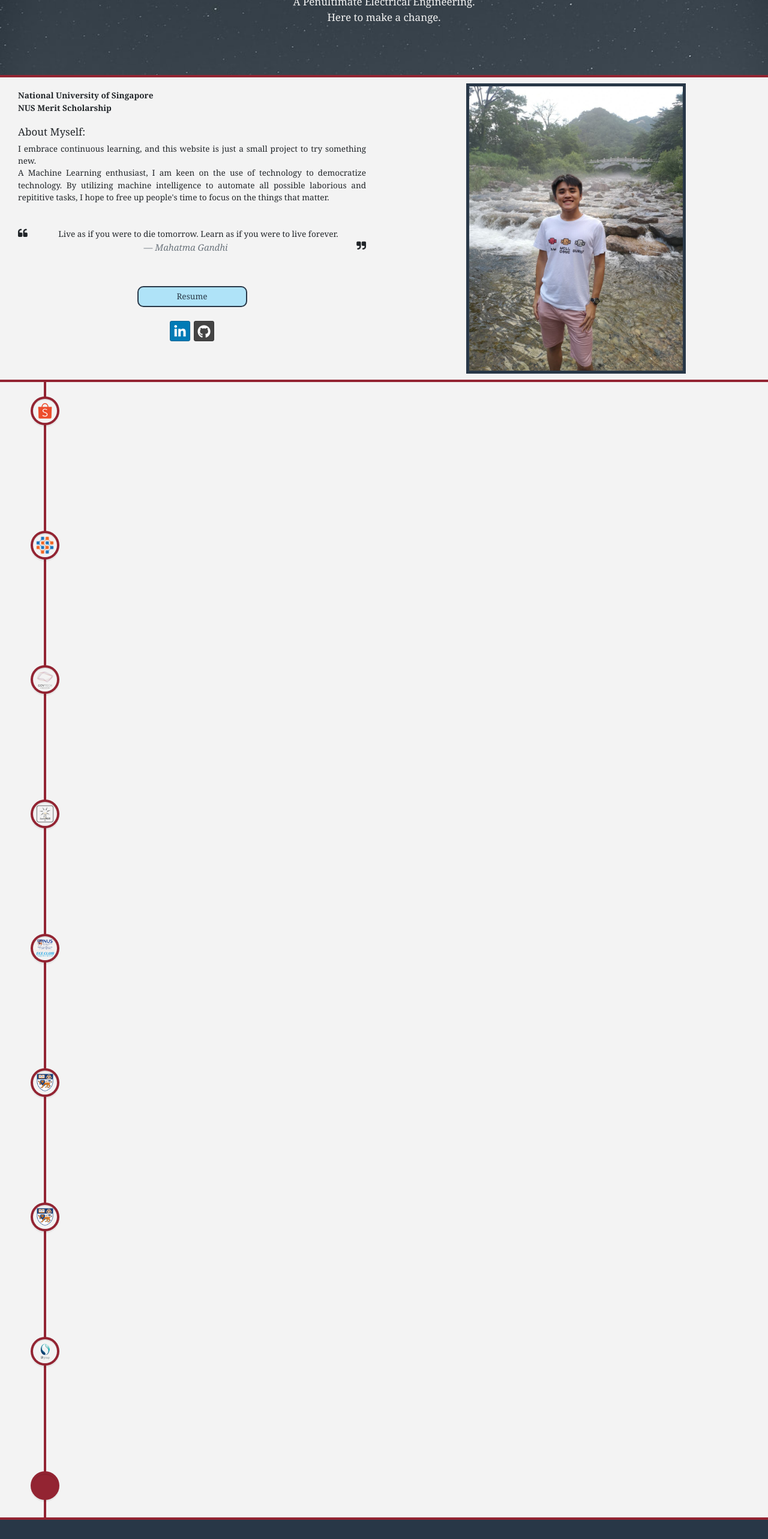
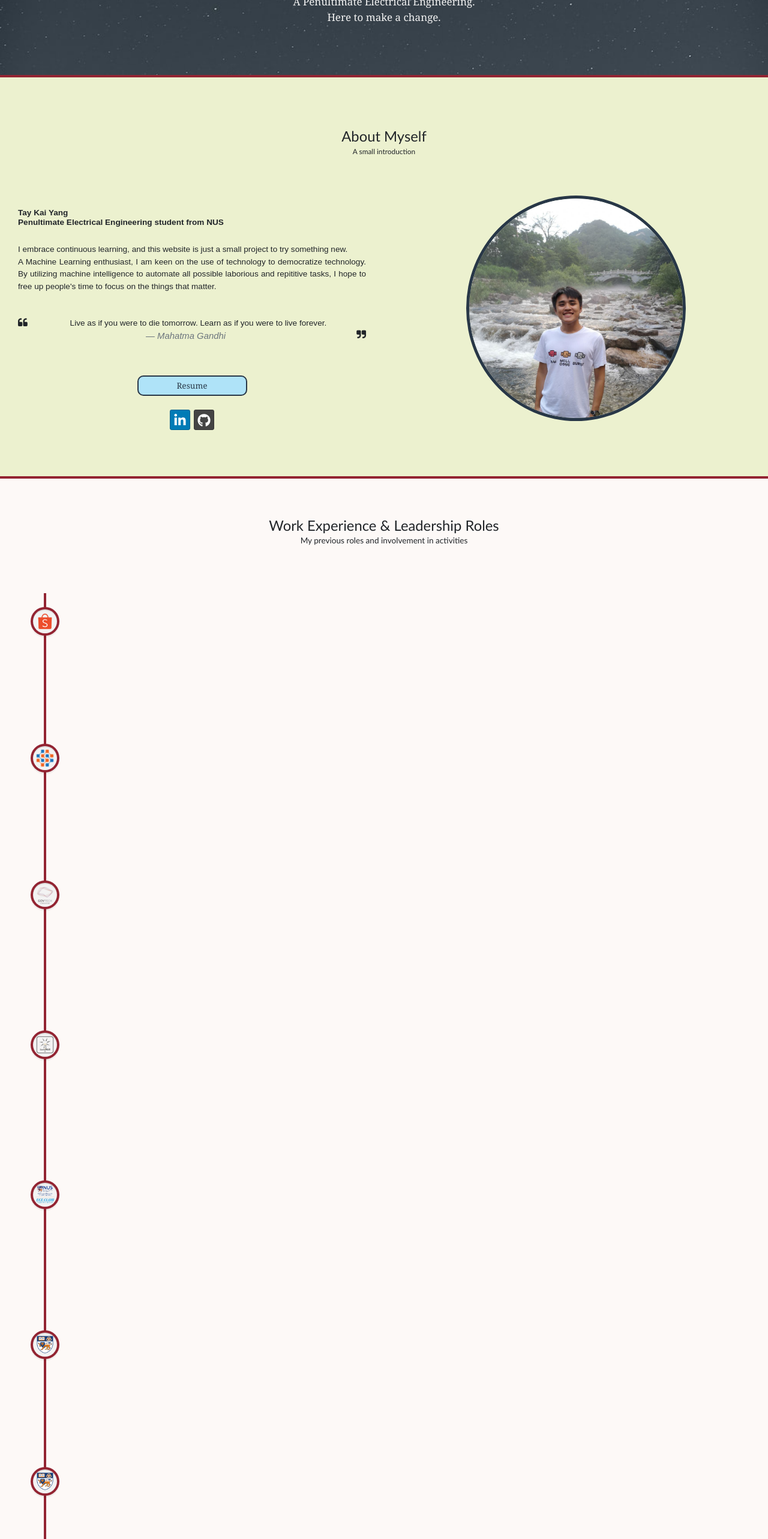
Before and after one commit to xfated/portfolio-site, a React (Create React App) app: page / in a window 1280 px wide. Shown: the part 160-2726 px from the top of the page at 60% size. Built offline with nearby package versions, Linux system fonts and the light colour scheme.

Commit message:
improved layout and started on projects

```diff
--- a/src/App.css
+++ b/src/App.css
@@ -6,6 +6,8 @@
   --muted: #932432;
   --text: #283747;
   --icon: #afe3f8;
+  --profilebackground: #ecf1cf;
+  --workbackground: #fdf9f7;
 }
 
 @font-face {
@@ -40,6 +42,11 @@
   align-items: center !important;
 }
 
+.section-header{
+  font-family: 'Trebuchet MS', 'Lucida Sans Unicode', 'Lucida Grande', 'Lucida Sans', Arial, sans-serif;
+  padding: 5% 0;
+}
+
 html {
   font-size: 0.7rem;
 }
--- a/src/components/AboutMe.js
+++ b/src/components/AboutMe.js
@@ -1,6 +1,7 @@
 import React, { Component } from 'react';
 import Description from './Description';
 import Timeline from './Timeline';
+import Projects from './Projects';
 
 const AboutMe = (props) => {
     return(
@@ -8,6 +9,8 @@ const AboutMe = (props) => {
             <Description />
             <div className="divider"></div>
             <Timeline />
+            <div className="divider"></div>
+            <Projects />
         </React.Fragment>
     );
 }
--- a/src/components/Description.css
+++ b/src/components/Description.css
@@ -1,19 +1,35 @@
 
 .profile-container {
-    background: var(--background);
+    background: var(--profilebackground);
     flex-direction: row-reverse;
     flex-wrap:wrap;
+    font-family: Arial, Helvetica, sans-serif;
+    padding-bottom: 5%;
+}
+
+.profile-pic-frame {
+    width: 60%;
+    position: relative;
+    overflow: hidden;
+    border-radius: 50%;
+    border: 5px solid var(--text);
+    text-align: center;
+    height:0;
+    padding-bottom: 60%;
 }
 
 .profile-pic {
-    max-width: 60%;
-    border: 5px solid var(--text);
-    margin: 10px;
-    align-self: center;
+    display: absolute;
+    top:0;
+    bottom:0;
+    left:0;
+    right:0;
+    width: 100%;
+    height: auto;
 }
 
 .profile-info {
-    font-family: Cochin, Georgia, Times, 'Times New Roman', serif;
+    font-family: 'Arial', Georgia, Times, 'Times New Roman', serif;
     font-style: normal;
 }
 
--- a/src/components/Description.js
+++ b/src/components/Description.js
@@ -28,16 +28,23 @@ const Description = (props) => {
     return(
         <div>
             <div className="profile-container flex">
+                <div className="col-12 text-center section-header">
+                    <br/>
+                    <h3 className="mb-0">About Myself</h3>
+                    <small>A small introduction</small>
+                    <br/>
+                </div>
                 <div className="col-12 col-md-6 flex flex-horizontal-center">
-                    <img className="profile-pic" src={MyInfo.displaypic} alt='profile picture'/>
+                    <div className="profile-pic-frame">
+                        <img className="profile-pic" src={MyInfo.displaypic} alt='profile picture'/>
+                    </div>
                 </div>
                 <div className="col-12 col-md-6">
                     <div className="col-12 profile-info">
                         <div className="block text-justify">
                             <br />
-                            {titles}
+                            <h6>{titles}</h6>
                             <br />
-                            <h5>About Myself: </h5>
                             {profile_desc}
                             <br /> <br />
                             <blockquote className="blockquote text-center">
--- /dev/null
+++ b/src/components/Projects.js
@@ -0,0 +1,15 @@
+import React from 'react';
+import { Card, CardImg, CardImgOverlay, CardTitle } from 'reactstrap';
+const Projects = (props) => {
+
+    return(
+        <div>
+            <div className="section-header col-12 text-center">
+                <h3 className="mb-0">Projects</h3>
+                <p>Stuff I'd say I'm proud of</p>
+            </div>
+        </div>
+    );
+}
+
+export default Projects;
--- a/src/components/Timeline.css
+++ b/src/components/Timeline.css
@@ -1,5 +1,5 @@
 .theme-background {
-    background: var(--background);
+    background: var(--workbackground);
 }
 
 .timeline-header {
@@ -9,6 +9,7 @@
 .timeline-desc {
     cursor: pointer;
 }
+
 
 .desc-button {
     background: var(--block);
@@ -60,6 +61,26 @@
     transition: all 300ms;
 }
 
+
+.shortdesc-enter {
+    opacity: 0.01;
+}
+
+.shortdesc-enter-active {
+    opacity: 1;
+    transition: all 300ms;
+}
+
+.shortdesc-exit {
+    opacity: 1;
+}
+
+.desc-exit-active {
+    opacity: 0.01;
+    transition: all 300ms;
+}
+
+
 .vertical-timeline--one-column-left .vertical-timeline-element-icon img {
     width: 40px;
     height: 40px;
--- a/src/components/Timeline.js
+++ b/src/components/Timeline.js
@@ -71,9 +71,14 @@ class Timeline extends Component {
                                 <h4 className="vertical-timeline-element-title timeline-header">{exp.title}</h4>
                                 <h6 className="vertical-timeline-element-subtitle timeline-header"><i>{exp.location}</i></h6>
                                 <div>
+                                    <p>
+                                        <em>{exp.shortdesc}</em>
+                                    </p>
+                                </div>
+                                <div>
                                     <TransitionGroup component={null}>
                                         { this.state.experienceClicked[index] &&
-                                            <CSSTransition classNames="desc" timeout={200}>
+                                            <CSSTransition classNames="desc" timeout={300}>
                                                 <p>
                                                 {desc}
                                                 </p>
@@ -110,6 +115,10 @@ class Timeline extends Component {
         });
         return(
             <div className="theme-background">
+                <div className="section-header col-12 text-center">
+                    <h3 className="mb-0">Work Experience & Leadership Roles</h3>
+                    <p>My previous roles and involvement in activities</p>
+                </div>
                 <VerticalTimeline className="vertical-timeline theme-background" layout='1-column-left'>
                     {TimelineElements}
                     <VerticalTimelineElement
--- a/src/profile/experience.js
+++ b/src/profile/experience.js
@@ -3,6 +3,7 @@ export const Experience = [
         title: "Data Science Intern (Security)",
         location: "Shopee",
         date: "Dec 2020 - Present",
+        shortdesc: "Facial Recognition work in KYC solutions.",
         description: "",
         skills: "Python,MXNet,ONNX",
         logo: "assets/images/shopee_logo.png"
@@ -11,6 +12,7 @@ export const Experience = [
         title: "Machine Learning Engineer Intern",
         location: "NDR Medical Technology Pte Ltd",
         date: "Jul 2020 - Nov 2020",
+        shortdesc:'Utilized computer vision to automate needle detection in minimally-invasive procedures.',
         description: "- Smart robotic biopsy needle path planning for lung biopsy. \n" +
                     "- Developed algorithm for automatic needle alignment using X-ray image. \n" +
                     "- Developed needle detection capabilities using image processing techniques and object detection neural network. \n" +
@@ -22,6 +24,7 @@ export const Experience = [
         title: "System Software Engineer Intern",
         location: "GovTech Singapore",
         date: "May 2020 - Jul 2020",
+        shortdesc:'Optimized test procedure for embedded devices and integrated facial recognition devices with smart office infrastructure',
         description: "- Built webhook service for chatbot backend architecture. \n" +
                     "- Optimized and automated testing and provisioning process for embedded devices to shorten time required by 500%. \n" +
                     "- Integration of facial recognition device into smart office using REST API and MQTT frameworks.",
@@ -32,6 +35,7 @@ export const Experience = [
         title: "Deputy Project Manager NUS RoboMaster ",
         location: "NUS Team LumiNUS",
         date: "Dec 2019 - Jul 2020",
+        shortdesc:'Part of the pioneering team to develop robots to compete in the RoboMaster Robotics Competition.',
         description: "- Developed real-time software architecture for robots to interface with different sensors and motors. \n" +
                         "- Implemented control loops for precise movement control. \n" +
                         "- Embedded systems development in an ARM Cortex microcontroller.",
@@ -42,6 +46,7 @@ export const Experience = [
         title: "Academics Director",
         location: "NUS ECE Club",
         date: "Aug 2019 - Jul 2020",
+        shortdesc:'Oversaw the planning and organizing of academic activities to provide opportunities for ECE undergraduates.',
         description: "- Oversaw the planning and organizing of academic activities to provide opportunities for ECE undergraduates. \n" +
                     "- Liaised with external parties to organize 2 Fusion360 workshops, and industrial visit to GlobalFoundries.\n" +
                     "- Liaised with ECE Department for matters on outreach.\n" +
@@ -53,6 +58,7 @@ export const Experience = [
         title: "Teaching Assistant",
         location: "National University of Singapore",
         date: "Aug 2019 - Dec 2019",
+        shortdesc:'Supervised and facilitated freshmen in lab studio activities.',
         description: "Teaching Assistant for the module - ENGINEERING PRINCIPLES AND PRACTICE I for computer engineering. (Module Code - CG1111) \n\n" +
                         "- Supervised and facilitated freshmen in lab studio activities. \n" +
                         "- Explained content and clarified doubts to improve students' understanding of concepts.",
@@ -63,6 +69,7 @@ export const Experience = [
         title: "Marketing Director",
         location: "NUS EnginCamp 2019",
         date: "Nov 2018 - Jul 2019",
+        shortdesc:'Led a group of 7 to manage sponsorship for a major Freshmen Orientation Camp.',
         description: "- Led a group of 7 to manage sponsorship for a major Freshmen Orientation Camp. \n" +
                     "- Negotiated with external companies and secured more than $4000 worth of sponsorship. \n" +
                     "- Liaised with sponsors to complete deliverables during the camp.",
@@ -73,6 +80,7 @@ export const Experience = [
         title: "Project Management Intern",
         location: "SP Group",
         date: "Nov 2017 - May 2018",
+        shortdesc:'Facilitated discussions and ensured smooth progression of SPEAR projects to enhance Singapore\'s energy infrastructure',
         description: "Centre of Excellence (Technology Evaluation and Piloting team)\n\n" +
                     "- Assisted in project management of SPEAR projects aimed towards enhancing Singapore's energy infrastructure.\n" +
                     "- Facilitated discussions to ensure clear understanding between vendor and users.\n" +
--- a/src/profile/myinfo.js
+++ b/src/profile/myinfo.js
@@ -5,8 +5,8 @@ export const MyInfo =
     description: "A Penultimate Electrical Engineering.\n"+
         "Here to make a change.",
     displaypic:"assets/images/profile_pic.jpg",
-    titles: "National University of Singapore\n"+
-            "NUS Merit Scholarship",
+    titles: "Tay Kai Yang\n"+
+            "Penultimate Electrical Engineering student from NUS",
     profile_info:"I embrace continuous learning, and this website is just a small project to try something new. \n" +
                 "A Machine Learning enthusiast, I am keen on the use of technology to democratize technology."+
                 " By utilizing machine intelligence to automate all possible laborious and repititive tasks, I hope " +
```
Also changed, not shown: 1 other file (tests, documents, lock files or other folders).
